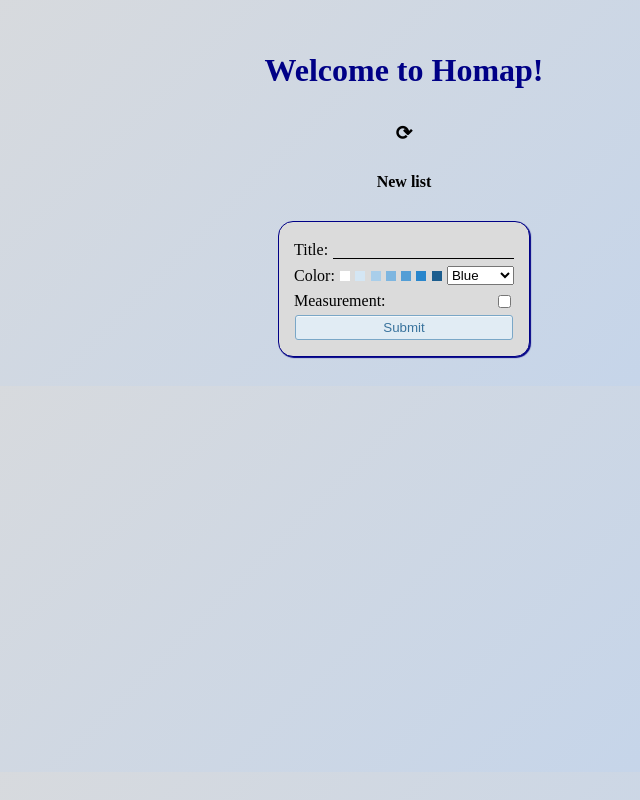
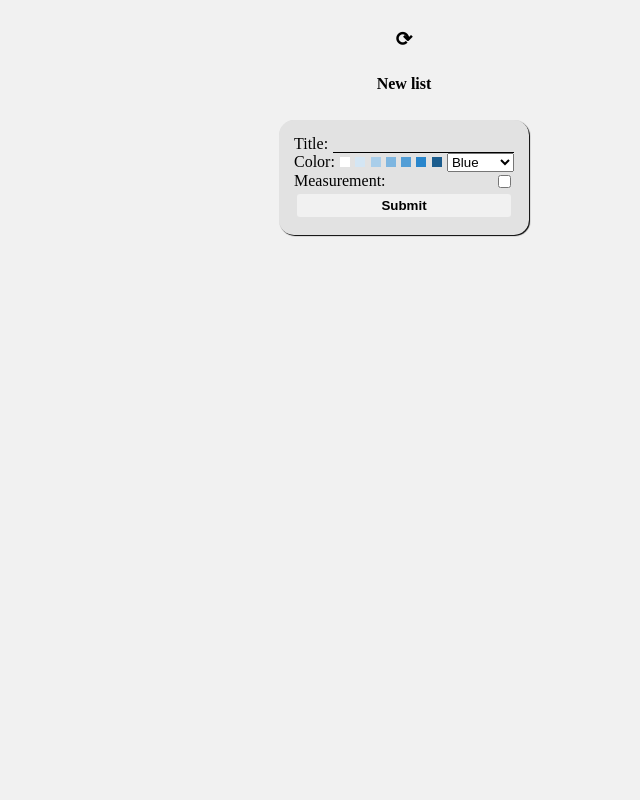
Before and after one commit to Gmiki91/homaps, a React (Vite) app: page / in a window 1280 px wide. Shown: the whole page, without its empty margins (236-876 px from the left). Built offline with nearby package versions, Linux system fonts and the light colour scheme.

Commit message:
css, new red

```diff
--- a/src/App.tsx
+++ b/src/App.tsx
@@ -38,11 +38,10 @@ function App() {
 
   return (
     <div className="homepage">
-      <h1>Welcome to Homap!</h1>
-      <button className="refresh_btn" onClick={refresh}>&#10227;</button>
       <div className="container">
         {habits?.map((habit) => <Heatmap key={habit.title} habitObj={habit} onRemoveHabit={() => removeHabit(habit._id!)} ></Heatmap>)}
       </div>
+      <button className="refresh_btn" onClick={refresh}>&#10227;</button>
       <h4>New list</h4>
       <HabitForm onSubmit={addHabit}></HabitForm>
     </div>
--- a/src/Colors.ts
+++ b/src/Colors.ts
@@ -1,6 +1,6 @@
 export const Colors = {
     "blue": ["#ffffff", "#d4e6f4", "#a9ceea", "#7eb6e0", "#539ed6", "#2986cc", "#1c5d8e"],
-    "red": ["#ffffff", "#ffcccc", "#ff9999", "#ff6666", "#ff3232", "#ff0000", "#b20000"],
+    "red": ["#ffffff", "#f4cccc", "#ea9999", "#e06666", "#d63232", "#cc0000", "#a30000"],
     "yellow": ["#ffffff", "#ffffb2", "#ffff99", "#ffff66", "#ffff32", "#ffff00", "#cccc00"],
     "green": ["#ffffff", "#cce5cc", "#99cc99", "#66b266", "#329932", "#008000", "#005900"],
     "orange": ["#ffffff", "#ffedcc", "#ffdb99", "#ffc966", "#ffb732", "#ffa500", "#e59400"],
--- a/src/HabitForm.tsx
+++ b/src/HabitForm.tsx
@@ -72,7 +72,7 @@ export default function HabitForm({ onSubmit }: Props) {
         })}
         <select name="color" value={formData.color} onChange={handleChange} >
           {Object.keys(Color).map(color =>
-             <option value={Color[color as keyof typeof Color]}>{color}</option>
+             <option key={color} value={Color[color as keyof typeof Color]}>{color}</option>
             )}
         </select>
       </div>
--- a/src/scss/_button.scss
+++ b/src/scss/_button.scss
@@ -1,23 +1,20 @@
+@import 'variables';
+
 .button_8 {
+    font-weight: bold;
     width: auto;
-    background-color: #e1ecf4;
+    background-color: $primary-color-light;
     border-radius: 3px;
-    border: 1px solid #7aa7c7;
-    box-shadow: rgba(255, 255, 255, .7) 0 1px 0 0 inset;
-    color: #39739d;
+    border:none;
     cursor: pointer;
     padding: 4px .4em;
     text-align: center;
-    margin:1px;
+    margin:3px;
     &:hover,
     :focus {
-        background-color: #b3d3ea;
-        color: #2c5777;
+        background-color: white;
     }
-
-    &:active {
-        background-color: #a0c7e4;
-        box-shadow: none;
-        color: #2c5777;
+    &:active{
+        background-color: $primary-color-dark;
     }
 }
--- a/src/scss/_form.scss
+++ b/src/scss/_form.scss
@@ -1,3 +1,4 @@
+@import 'variables';
 .event_form {
 
     width:180px;
@@ -26,13 +27,21 @@ form {
 
 textarea {
     width: 160px;
+    padding:5px;
     height: 80px;
     resize: none;
+    background-color: $primary_color_light;
+    border:none;
+    border-radius: 5%;
+
+    &:focus{
+        outline:none
+    }
 }
 .project{
     width: 160px;
     margin-bottom:1px;
-    background-color: #fff;
+    text-align: center;
 }
 .measurement {
     display: flex;
--- a/src/scss/_home.scss
+++ b/src/scss/_home.scss
@@ -6,14 +6,10 @@
     align-items: center;
     justify-content: center;
     flex-direction: column;
-
+    overflow:auto;
     .container {
         display: flex;
         flex-direction: column;
-    }
-
-    h1 {
-        color: $secondary-color
     }
 
     .refresh_btn {
@@ -30,8 +26,7 @@
 
         &:hover,:active,
         :focus {
-            color: $primary-color;
-            background-color: $secondary-color;
+            background-color: $primary-color;
             transition: background-color 250ms ease-in;
         }
         &:active {
--- a/src/scss/_switchButton.scss
+++ b/src/scss/_switchButton.scss
@@ -16,7 +16,7 @@
     display: block;
     height: 15px;
     width: 32px;
-    background: $secondary-color;
+    background: $primary-color-light;
     border-radius: 100px;
     margin-right: 20px;
     cursor: pointer;
--- a/src/scss/_variables.scss
+++ b/src/scss/_variables.scss
@@ -1,13 +1,10 @@
-$primary-color: #dbdbdb;
-$secondary-color: #000086;
-
+$primary-color: #e2e2e2;
+$primary-color-light: #f1f1f1;
+$primary-color-dark: #dadada;
 @mixin tile{
-    background-color: $primary-color;
-
-
+    background-color:$primary-color;
     margin:5px;
     padding:15px;
-    border: 1px solid $secondary-color;
     border-radius: 15px;
-    box-shadow: $secondary-color 1px 1px 1px;
+    box-shadow: black 1px 1px 1px;
 }
--- a/src/scss/index.scss
+++ b/src/scss/index.scss
@@ -8,17 +8,14 @@
 
 body {
   font-size: 1rem;
-  line-height: 1.6;
-  background-color: #8BC6EC;
-  background-image: linear-gradient(135deg, $primary-color 0%, #bfd3ee 100%);
+  background-color: $primary-color-light;
 }
 
 input {
-  background-color: $primary-color;
+  background:transparent;
   border: 0px;
   border-bottom: solid 1px black;
   outline: none;
-
 }
 
 .flex_row {
```
